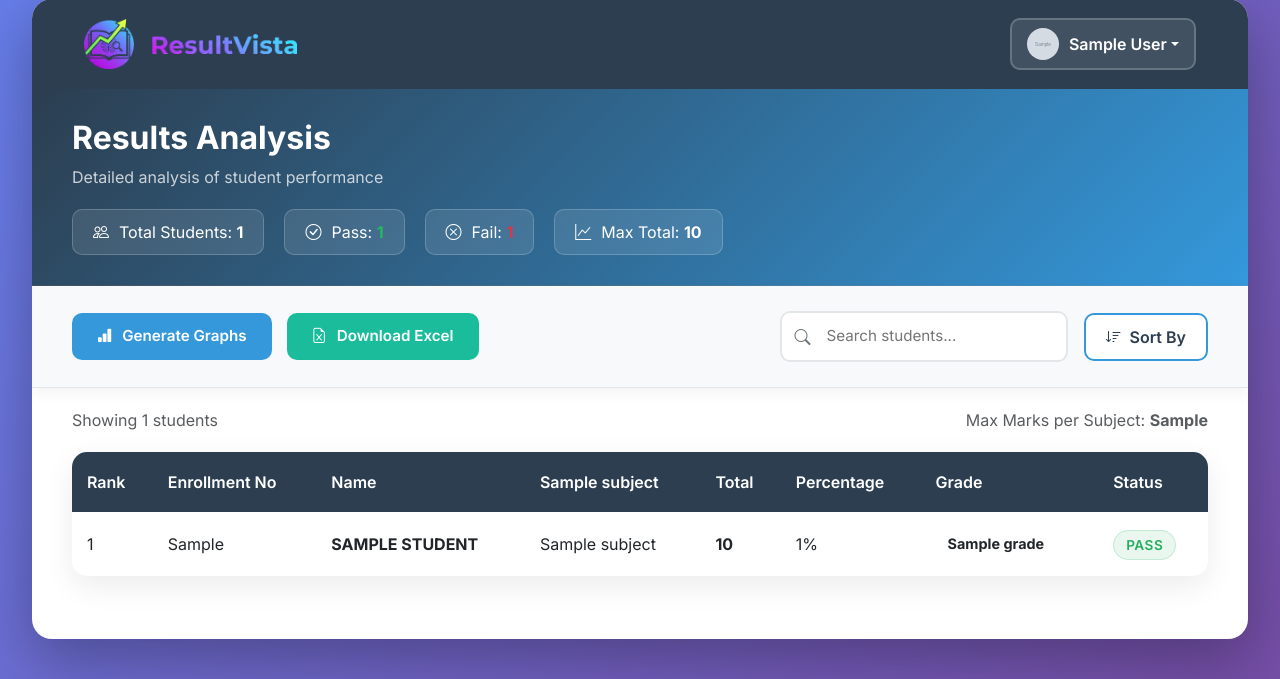
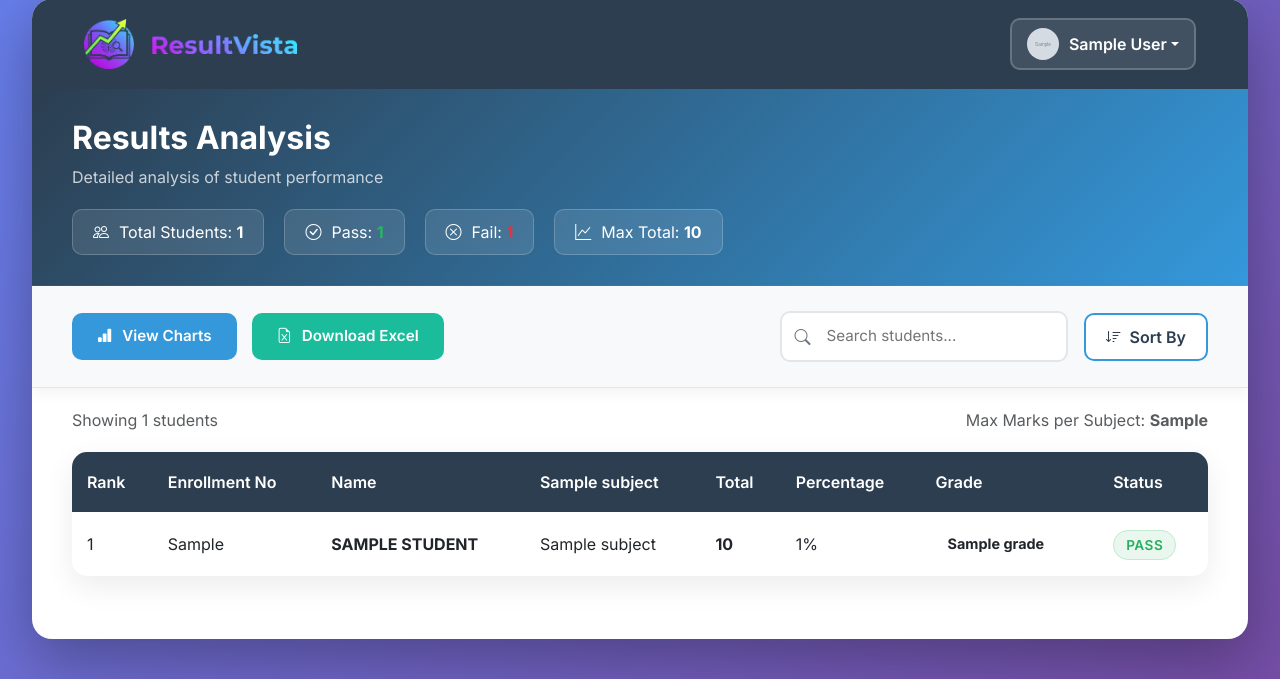
Before and after one commit to Gajera-Ansh/ResultVista, a Flask app: template templates/result.html in a window 1280 px wide. Shown: the part 21-700 px from the top of the page. Run offline with Flask 3, Linux system fonts and the light colour scheme; tables that the repository leaves empty hold one stand-in row (values such as "Sample post"); the template is opened without the code that fills it: values that come from a table or form of the project are taken from there, most other values are stand-ins (such as "Sample title", 1, 10 or a date in 2020); grey boxes marked "Sample" are stand-in pictures; some libraries are stand-ins or nearby versions.

Commit message:
remove unwanted things and changing for view chart button

```diff
--- a/templates/result.html
+++ b/templates/result.html
@@ -544,10 +544,10 @@ Process Results - ResultVista
     <div class="control-panel">
         <div class="d-flex justify-content-between align-items-center flex-wrap gap-3">
             <div class="control-buttons">
-                <button class="btn btn-primary" id="generateGraphBtn">
+                <a href="{{ url_for('show_charts') }}" class="btn btn-primary" id="generateGraphBtn">
                     <i class="bi bi-bar-chart-fill"></i>
-                    Generate Graphs
-                </button>
+                    View Charts
+                </a>
                 <button class="btn btn-success" id="downloadExcelBtn">
                     <i class="bi bi-file-earmark-excel"></i>
                     Download Excel
@@ -762,18 +762,6 @@ Process Results - ResultVista
             }, 300);
         }
 
-        // Generate Graph Button
-        generateGraphBtn.addEventListener('click', function () {
-            tableLoader.classList.add('show');
-
-            setTimeout(() => {
-                // Here you would typically make an AJAX call to generate graphs
-                // For now, we'll show a success message
-                alert('Graph generation started! This feature would generate visual charts of student performance.');
-                tableLoader.classList.remove('show');
-            }, 1000);
-        });
-
         // Download Excel Button
         downloadExcelBtn.addEventListener('click', function () {
             tableLoader.classList.add('show');
```
